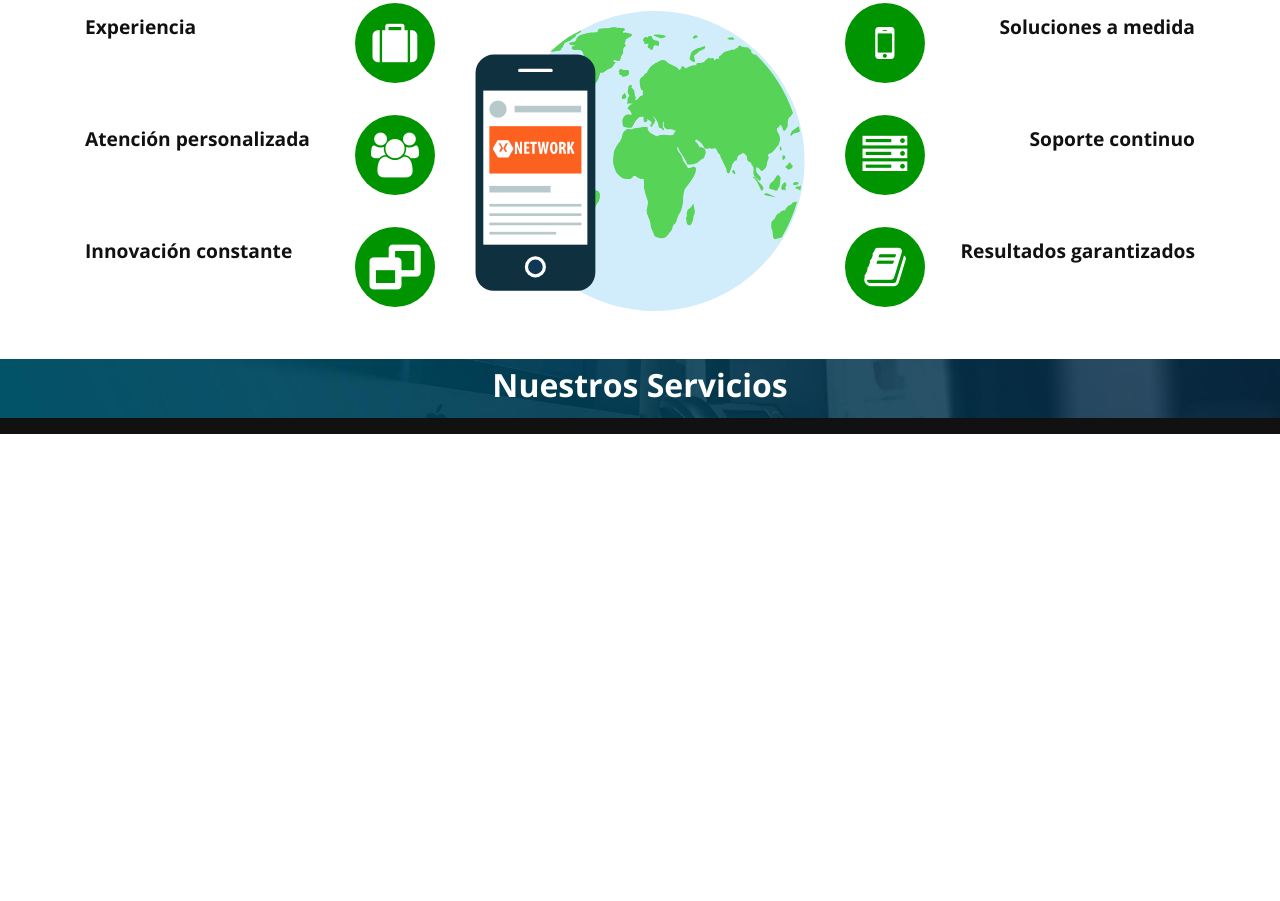
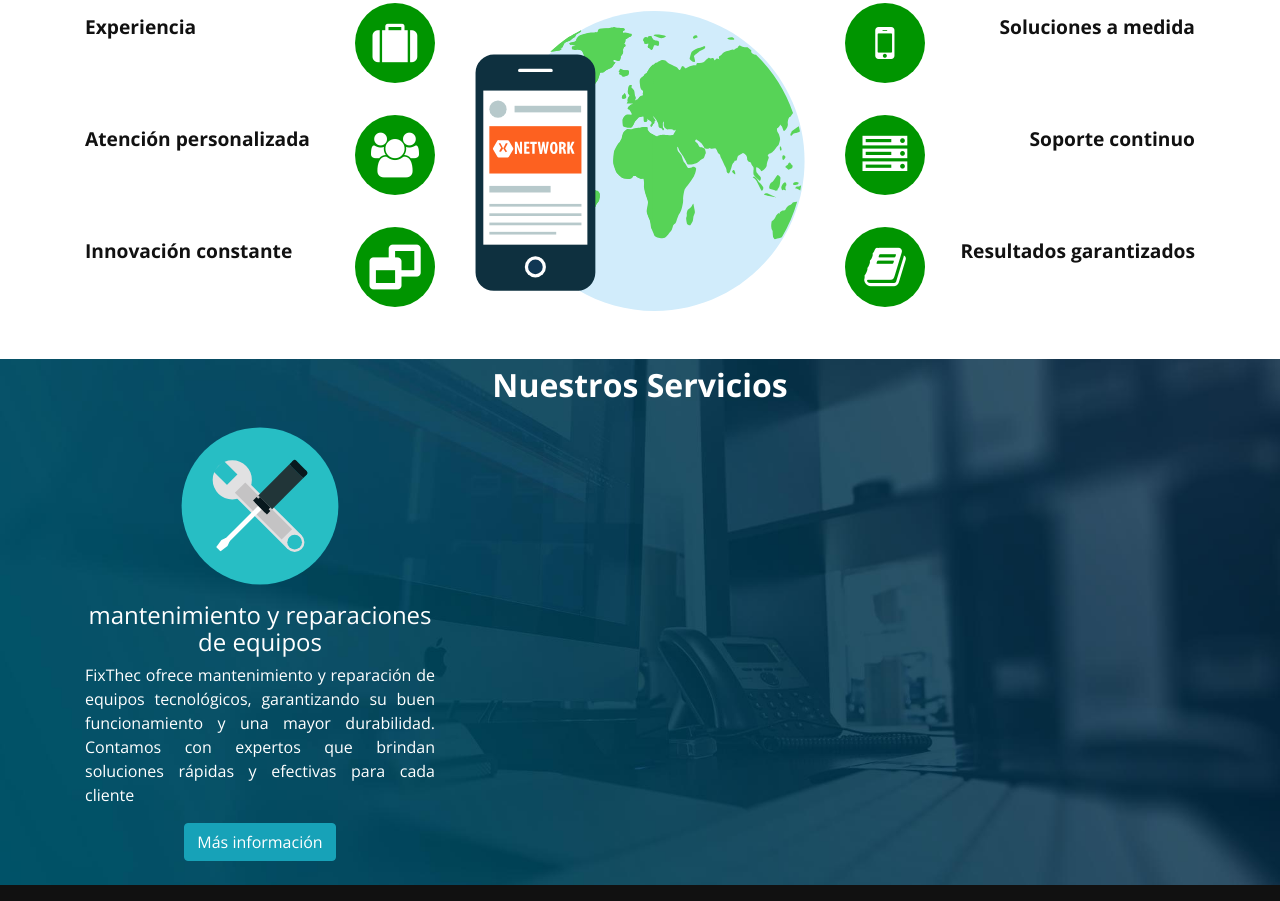
Before and after one commit to EliseoMerino/fixthec, a plain HTML site: page index.html in a window 1280 px wide. Shown: the part 1171-2072 px from the top of the page. Before the commit the page ends 1605 px from the top, so only its background shows below. Drawn offline with nearby package versions, Linux system fonts and the light colour scheme.

Commit message:
Update index.html

```diff
--- a/index.html
+++ b/index.html
@@ -137,25 +137,12 @@
    <h2 class="text-center font-weight-bold color-span-2">Nuestros Servicios</h2>
    <h2 class="text-center font-weight-bold color-span-2"></h2>
 <div class="row">
-    <!--<article class="col-md-4 col-lg-4 wow rotateInUpLeft">
-    <img src="img/Desarrollo_Medida.svg" alt="servicio 1" href="#desarrollo" data-modaal-type="inline" data-modaal-animation="fade" class="modaal inline">
-    <h3> <a href="contacto.html">Desarrollo de paginas web</a></h3>
-    <p class="d-none d-md-flex text-justify">La Colmena Solution´s desarrolla páginas web a medida para empresas y proyectos, creando sitios atractivos, seguros y funcionales que mejoran la experiencia del usuario y fortalecen su presencia digital.</p>
-    <a href="contacto.html" class="btn btn-info d-none d-md-flex">Más información</a>
-    </article>
     <article class="col-md-4 col-lg-4 wow rotateInUpLeft">
         <img src="img/Hardware.svg" alt="servicio 2" href="#implementacion" data-modaal-type="inline" data-modaal-animation="fade" class="modaal inline">
         <h3><a href="contacto.html"> mantenimiento y reparaciones de equipos</a></h3>
-        <p class="d-none d-md-flex text-justify">La Colmena Solution´s ofrece mantenimiento y reparación de equipos tecnológicos, garantizando su buen funcionamiento y una mayor durabilidad. Contamos con expertos que brindan soluciones rápidas y efectivas para cada cliente</p>
+        <p class="d-none d-md-flex text-justify">FixThec ofrece mantenimiento y reparación de equipos tecnológicos, garantizando su buen funcionamiento y una mayor durabilidad. Contamos con expertos que brindan soluciones rápidas y efectivas para cada cliente</p>
         <a href="contacto.html" class="btn btn-info d-none d-md-flex">Más información</a>
         </article>
-        <article class="col-md-4 col-lg-4 wow rotateInUpLeft">
-            <img src="img/Servicios_I.svg" alt="servicio 3" href="#instalacion" data-modaal-type="inline" data-modaal-animation="fade" class="modaal inline">
-            <h3><a href="contacto.html"> servicio de redes</a></h3>
-            <p class="d-none d-md-flex text-justify">La Colmena Solution´s ofrece servicios de redes, diseñando y manteniendo infraestructuras que aseguren una conexión estable y segura. Nuestro equipo de expertos optimiza y gestiona redes para garantizar el mejor rendimiento y confiabilidad</p>
-            <a href="contacto.html" class="btn btn-info d-none d-md-flex">Más información</a>
-        </article>
-    -->
 </div>
 </div>
 </main>
```
